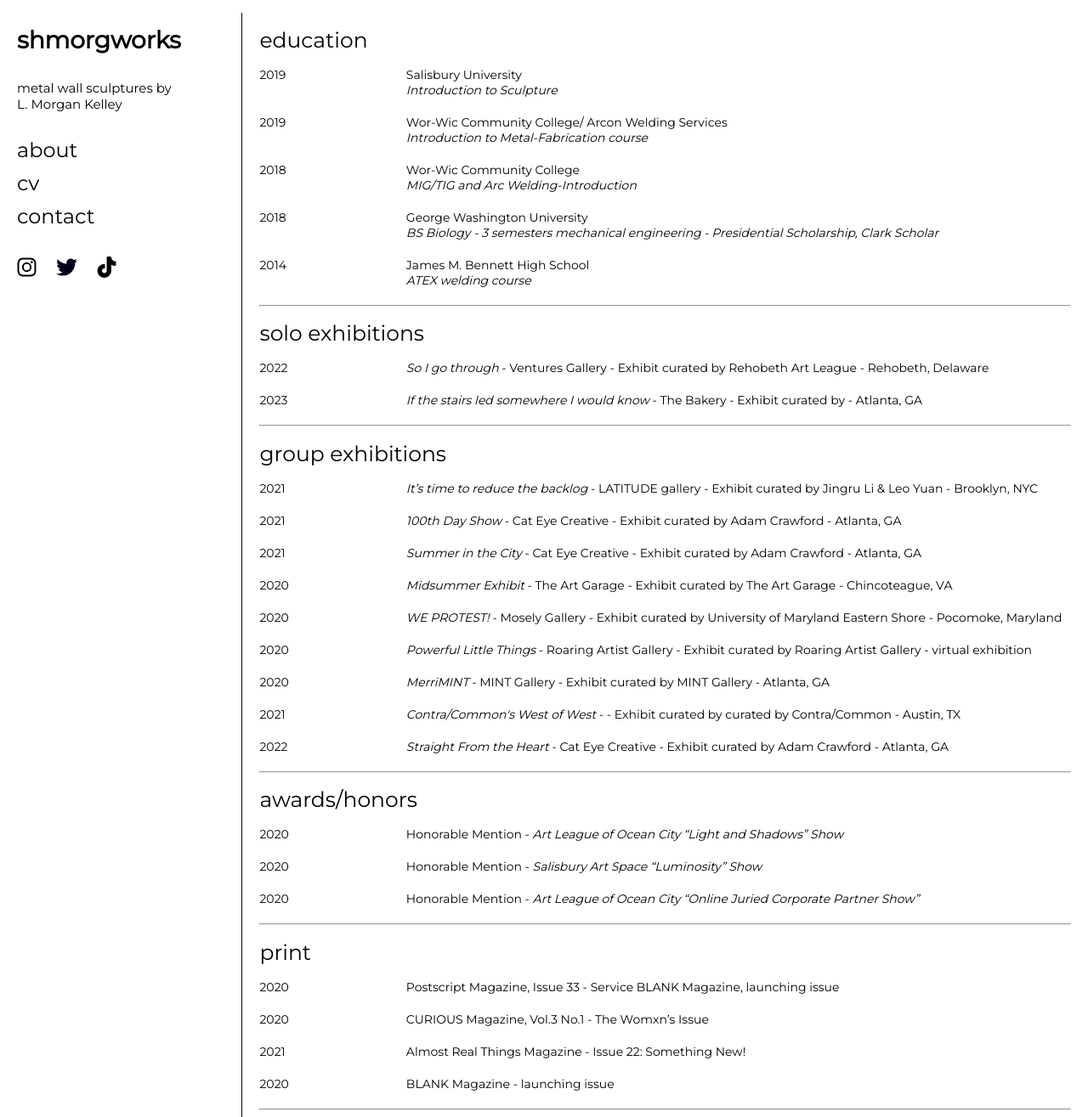
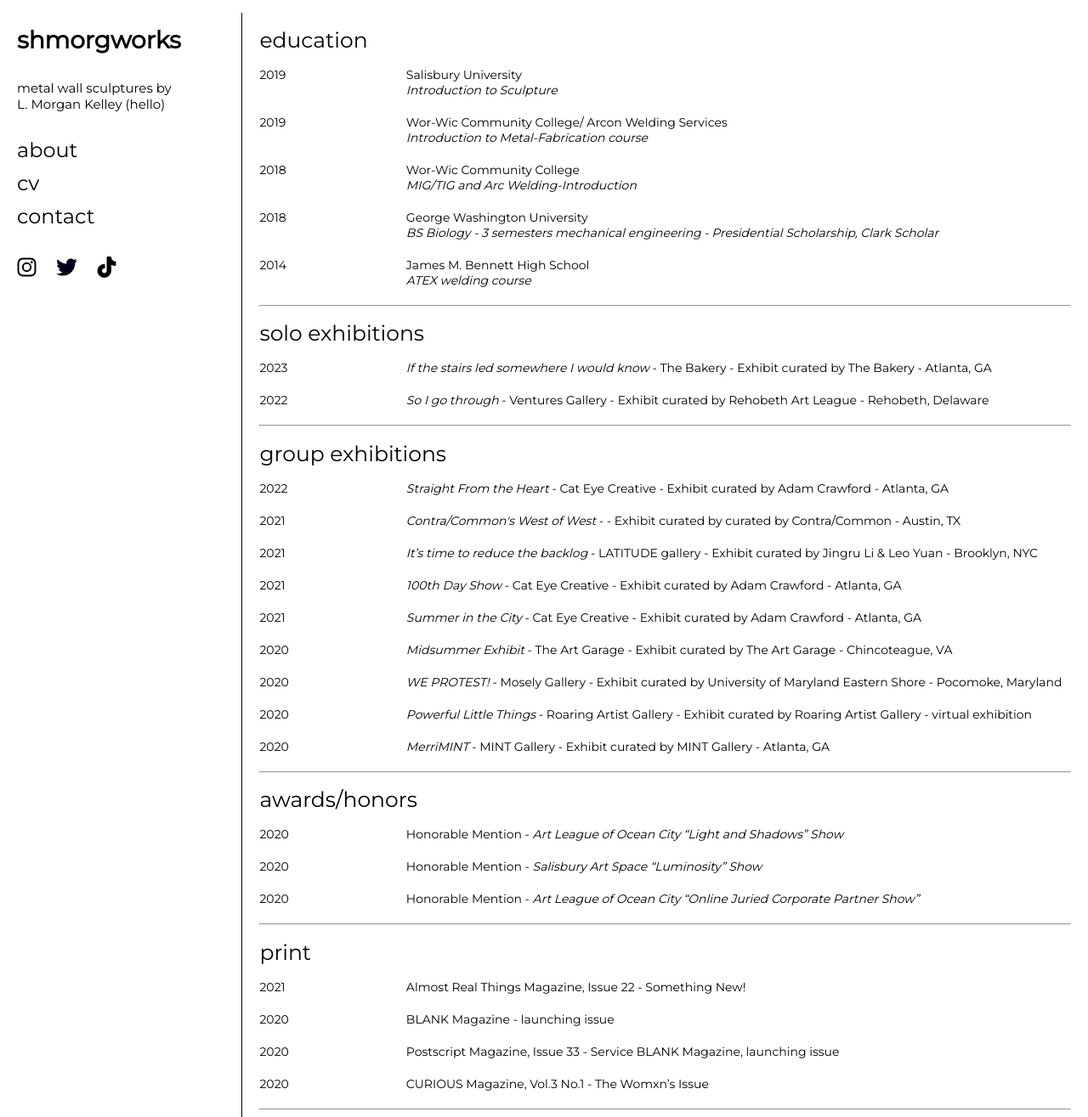
Before and after one commit to shmorgworks/shmorgworks, a plain HTML site: page CV/index.html in a window 1280 px wide. Shown: the whole page at 85% size. Drawn offline with Linux system fonts and the light colour scheme.

Commit message:
Add files via upload

```diff
--- a/CV/index.html
+++ b/CV/index.html
@@ -23,7 +23,7 @@
         <a class = "logo" href="/"> shmorgworks </a>
 
         <!--  Shmorgworks description, Currently: Abstract metal sculptures by L. Morgan Kelley. -->
-        <p class = "nav_menu_description"> metal wall sculptures by <br> L. Morgan Kelley </p>
+        <p class = "nav_menu_description"> metal wall sculptures by <br> L. Morgan Kelley (hello) </p>
 
         <!-- The list of other pages, as well as the contact email button  -->
         <nav>
@@ -92,14 +92,14 @@
         <h1 class = "cv_headers"> solo exhibitions </h1>
 
               <div class = "cv_list_container">
-                <div id = "solo_exhibition_dates"> 2022 </div>
-                <div> <em>So I go through</em> - Ventures Gallery - Exhibit curated by Rehobeth Art League - Rehobeth, Delaware</div>
+                <div id = "solo_exhibition_dates"> 2023 </div>
+                <div> <em>If the stairs led somewhere I would know</em> - The Bakery - Exhibit curated by The Bakery - Atlanta, GA</div>
               </div>
 
 
               <div class = "cv_list_container">
-                <div id = "solo_exhibition_dates"> 2023 </div>
-                <div> <em>If the stairs led somewhere I would know</em> - The Bakery - Exhibit curated by  - Atlanta, GA</div>
+                <div id = "solo_exhibition_dates"> 2022 </div>
+                <div> <em>So I go through</em> - Ventures Gallery - Exhibit curated by Rehobeth Art League - Rehobeth, Delaware</div>
               </div>
 
                         <!-- horizontal line -->
@@ -107,6 +107,18 @@
 
         <!-- Group Exhibitions Section -->
         <h1 class = "cv_headers"> group exhibitions </h1>
+
+              <div class = "cv_list_container">
+                <div id = "group_exhibition_dates"> 2022 </div>
+                <div> <em>Straight From the Heart</em> - Cat Eye Creative - Exhibit curated by Adam Crawford - Atlanta, GA</div>
+              </div>
+
+
+              <div class = "cv_list_container">
+                <div id = "group_exhibition_dates"> 2021 </div>
+                <div> <em>Contra/Common's West of West</em> -  - Exhibit curated by curated by Contra/Common - Austin, TX</div>
+              </div>
+
 
               <div class = "cv_list_container">
                 <div id = "group_exhibition_dates"> 2021 </div>
@@ -149,18 +161,6 @@
                 <div> <em>MerriMINT</em> - MINT Gallery - Exhibit curated by MINT Gallery - Atlanta, GA</div>
               </div>
 
-
-              <div class = "cv_list_container">
-                <div id = "group_exhibition_dates"> 2021 </div>
-                <div> <em>Contra/Common's West of West</em> -  - Exhibit curated by curated by Contra/Common - Austin, TX</div>
-              </div>
-
-
-              <div class = "cv_list_container">
-                <div id = "group_exhibition_dates"> 2022 </div>
-                <div> <em>Straight From the Heart</em> - Cat Eye Creative - Exhibit curated by Adam Crawford - Atlanta, GA</div>
-              </div>
-
                         <!-- horizontal line -->
             <hr>
 
@@ -191,6 +191,18 @@
         <h1 class = "cv_headers"> print </h1>
 
             <div class = "cv_list_container">
+              <div id = "print_dates"> 2021 </div>
+              <div> Almost Real Things Magazine, Issue 22 - Something New!</div>
+            </div>
+
+
+            <div class = "cv_list_container">
+              <div id = "print_dates"> 2020 </div>
+              <div> BLANK Magazine - launching issue</div>
+            </div>
+
+
+            <div class = "cv_list_container">
               <div id = "print_dates"> 2020 </div>
               <div> Postscript Magazine, Issue 33 - Service BLANK Magazine, launching issue</div>
             </div>
@@ -199,18 +211,6 @@
             <div class = "cv_list_container">
               <div id = "print_dates"> 2020 </div>
               <div> CURIOUS Magazine, Vol.3 No.1 - The Womxn’s Issue</div>
-            </div>
-
-
-            <div class = "cv_list_container">
-              <div id = "print_dates"> 2021 </div>
-              <div> Almost Real Things Magazine - Issue 22: Something New!</div>
-            </div>
-
-
-            <div class = "cv_list_container">
-              <div id = "print_dates"> 2020 </div>
-              <div> BLANK Magazine - launching issue</div>
             </div>
 
                         <!-- horizontal line -->
```
Also changed, not shown: About/artist-statement/index.html (+1 -1 lines), About/bio/index.html (+1 -1 lines), About/index.html (+1 -1 lines), error/index.html (+1 -1 lines), index.html (+1 -1 lines), pieces/index.html (+1 -1 lines), pieces/project-1/index.html (+1 -1 lines), pieces/project-2/index.html (+1 -1 lines), pieces/project-3/index.html (+1 -1 lines), pieces/project-4/index.html (+1 -1 lines), pieces/project-5/index.html (+1 -1 lines), pieces/project-6/index.html (+1 -1 lines), pieces/project-7/index.html (+1 -1 lines), pieces/project-8/index.html (+1 -1 lines).
